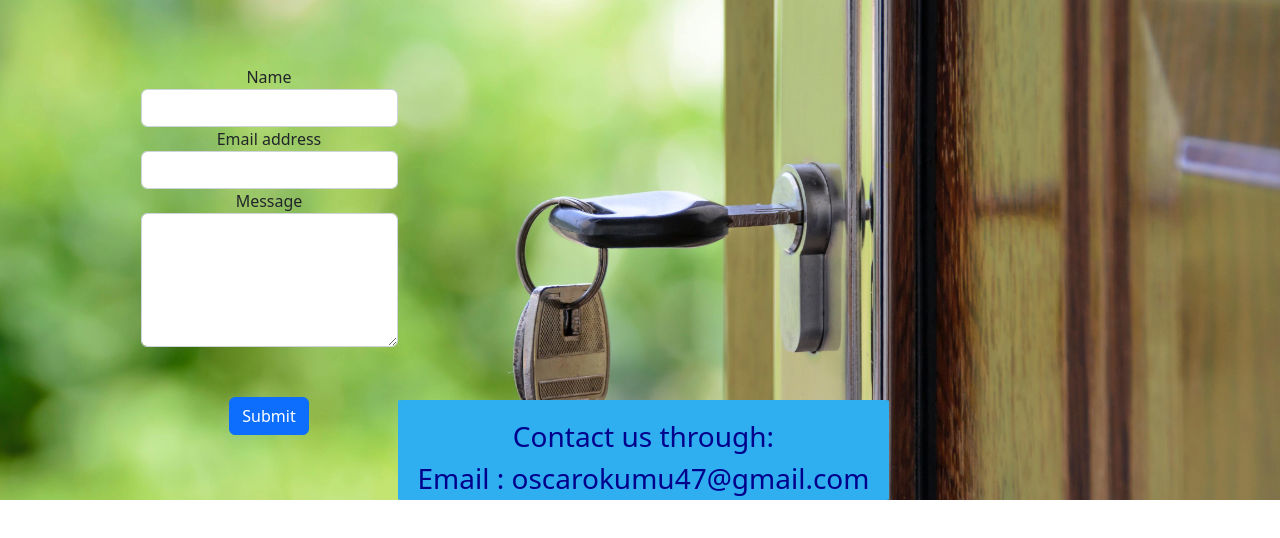
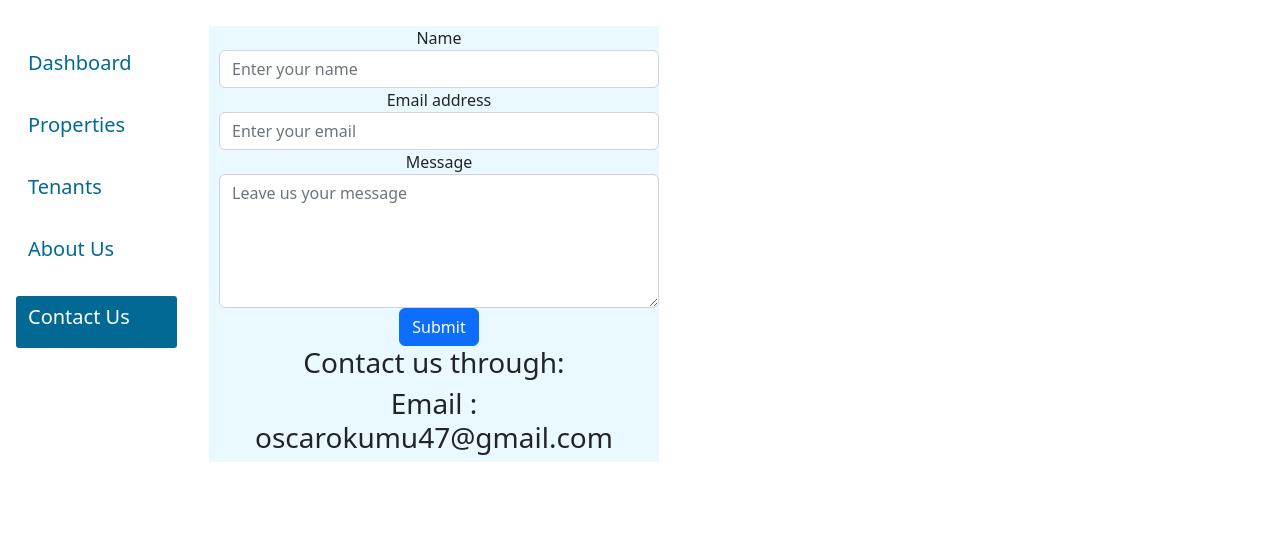
Before and after one commit to Josekariz/hao-frontend, a React app: page /contact_us in a window 1280 px wide. Built offline with nearby package versions, Linux system fonts and the light colour scheme.

Commit message:
done with contact component

```diff
--- a/src/Pages/Contact/Contact.css
+++ b/src/Pages/Contact/Contact.css
@@ -1,63 +1,16 @@
-.Contacts {
-    margin-top: 400px;
-    margin-right: 250px;
-    border-radius: 1%;
-    border-style: none;
-    height: 100px;
-    padding:20px;
-    color: darkblue;
-    background-color: #2faef0;
-    text-align: center;
-    justify-content: space-between;
-  }
-  @media screen and (max-width: 896px) {
-    .Contacts > h3{
-      font-size: x-large;
-    }
-  }
-  @media screen and (max-width: 768px) {
-    .Contacts {
-      margin-top: 400px;
-      height: 100px;
-      border-radius: 1%;
-      padding:20px;
-      color: darkblue;
-      background-color: #2faef0;
-      text-align: center;
-      justify-content: space-between;
-    }
-  .Contacts > h3{
-    font-size: large;
-  }
-  }
-  @media screen and (max-width: 896px) {
-    .Contacts > h3{
-      font-size: x-large;
-    }
-  }
-  @media screen and (max-width: 640px) {
-  .Contacts{
-  margin-top: 10px;
-  }
-  .Contacts > h3 {
-    font-size: large;
-  }
-  }
-  @media screen and (max-width: 320px) {
-    .Contacts{
-      margin-top: 10px;
-      }
-      .Contacts > h3 {
-        font-size: small;
-      }
-  }
-  .App{
-   background-color: aqua;
-    background-image: url("../../Pages/Images/pexels-photomix-company-101808.jpg");
-    background-position: center;
-    background-repeat: no-repeat;
-    background-size: cover;
-  }
-  .submit-button{
-   margin-top: 50px;
-  }
+/*  */
+.App{
+  width: 85%;
+  position: absolute ;
+  top: 0;
+  right: 0;
+  padding-left: 100px;
+  margin-right: 45%;
+  margin-top: 2%;
+}
+.contact-form{
+  padding-left: 10px;
+}
+/* #root{
+
+} */
--- a/src/Pages/Contact/Contact.js
+++ b/src/Pages/Contact/Contact.js
@@ -1,50 +1,96 @@
-import React from 'react';
-import axios from 'axios';
-import './Contact.css'
+import React from "react";
+import axios from "axios";
+import Navbar from "../Navbar/Navbar";
+import "./Contact.css";
 class App extends React.Component {
   constructor(props) {
     super(props);
     this.state = {
-      name: '',
-      email: '',
-      message: ''
+      name: "",
+      email: "",
+      message: "",
+    };
   }
-  }
-  handleSubmit(e){
+  handleSubmit(e) {
     e.preventDefault();
     axios({
       method: "POST",
-      url:"",
-      data:  this.state
-    }).then((response)=>{
-      if (response.data.status === 'success') {
+      url: "",
+      data: this.state,
+    }).then((response) => {
+      if (response.data.status === "success") {
         alert("Message Sent.");
-        this.resetForm()
-      } else if (response.data.status === 'fail') {
-        alert("Message failed to send.")
+        this.resetForm();
+      } else if (response.data.status === "fail") {
+        alert("Message failed to send.");
       }
-    })
+    });
   }
-  resetForm(){
-    this.setState({name: "", email: "", message: ""})
+  resetForm() {
+    this.setState({ name: "", email: "", message: "" });
   }
   render() {
-    return(
-      <div className="App">
-        <form id="contact-form" onSubmit={this.handleSubmit.bind(this)} method="POST">
+    return (
+      <>
+        <div className="row">
+          <div className="dashboard-nav mh-100 col-2">
+            <Navbar />
+          </div>
+          </div>
+          <div className="App col-6" >
+            <div
+              style={{
+                backgroundColor: "#eaf9ff",
+                maxHeight: "100%",
+                overflowY: "scroll",
+              }}
+              className="dashboard-main mh-100 col-10"
+            >
+              <form
+                id="contact-form"
+                className="contact-form"
+                onSubmit={this.handleSubmit.bind(this)}
+                method="POST"
+              >
                 <div className="form-group">
                   <label htmlFor="name">Name</label>
-              <input type="text" className="form-control" id="name" value={this.state.name} onChange={this.onNameChange.bind(this)} />
+                  <input
+                    type="text"
+                    className="form-control"
+                    placeholder="Enter your name"
+                    id="name"
+                    value={this.state.name}
+                    onChange={this.onNameChange.bind(this)}
+                  />
                 </div>
                 <div className="form-group">
                   <label htmlFor="exampleInputEmail1">Email address</label>
-              <input type="email" className="form-control" id="email" aria-describedby="emailHelp" value={this.state.email} onChange={this.onEmailChange.bind(this)} />
+                  <input
+                    type="email"
+                    className="form-control"
+                    placeholder="Enter your email"
+                    id="email"
+                    aria-describedby="emailHelp"
+                    value={this.state.email}
+                    onChange={this.onEmailChange.bind(this)}
+                  />
                 </div>
                 <div className="form-group">
                   <label htmlFor="message">Message</label>
-              <textarea className="form-control" rows="5" id="message" value={this.state.message} onChange={this.onMessageChange.bind(this)} />
+                  <textarea
+                    className="form-control"
+                    rows="5"
+                    id="message"
+                    placeholder="Leave us your message"
+                    value={this.state.message}
+                    onChange={this.onMessageChange.bind(this)}
+                  />
                 </div>
-         <div className='submit-button'> <button type="submit" className="btn btn-primary">Submit</button>
+                <div className="submit-button">
+                  {" "}
+                  <button type="submit" className="btn btn-primary">
+                    Submit
+                  </button>
                 </div>
               </form>
               <div className="Contacts">
@@ -52,16 +98,19 @@ class App extends React.Component {
                 <h3>Email : oscarokumu47@gmail.com</h3>
               </div>
             </div>
+          </div>
+
+      </>
     );
   }
   onNameChange(event) {
-	  this.setState({name: event.target.value})
+    this.setState({ name: event.target.value });
   }
   onEmailChange(event) {
-	  this.setState({email: event.target.value})
+    this.setState({ email: event.target.value });
   }
   onMessageChange(event) {
-	  this.setState({message: event.target.value})
+    this.setState({ message: event.target.value });
   }
 }
-export default App
+export default App;
```
Lines whose indentation alone changed are shown as unchanged.
